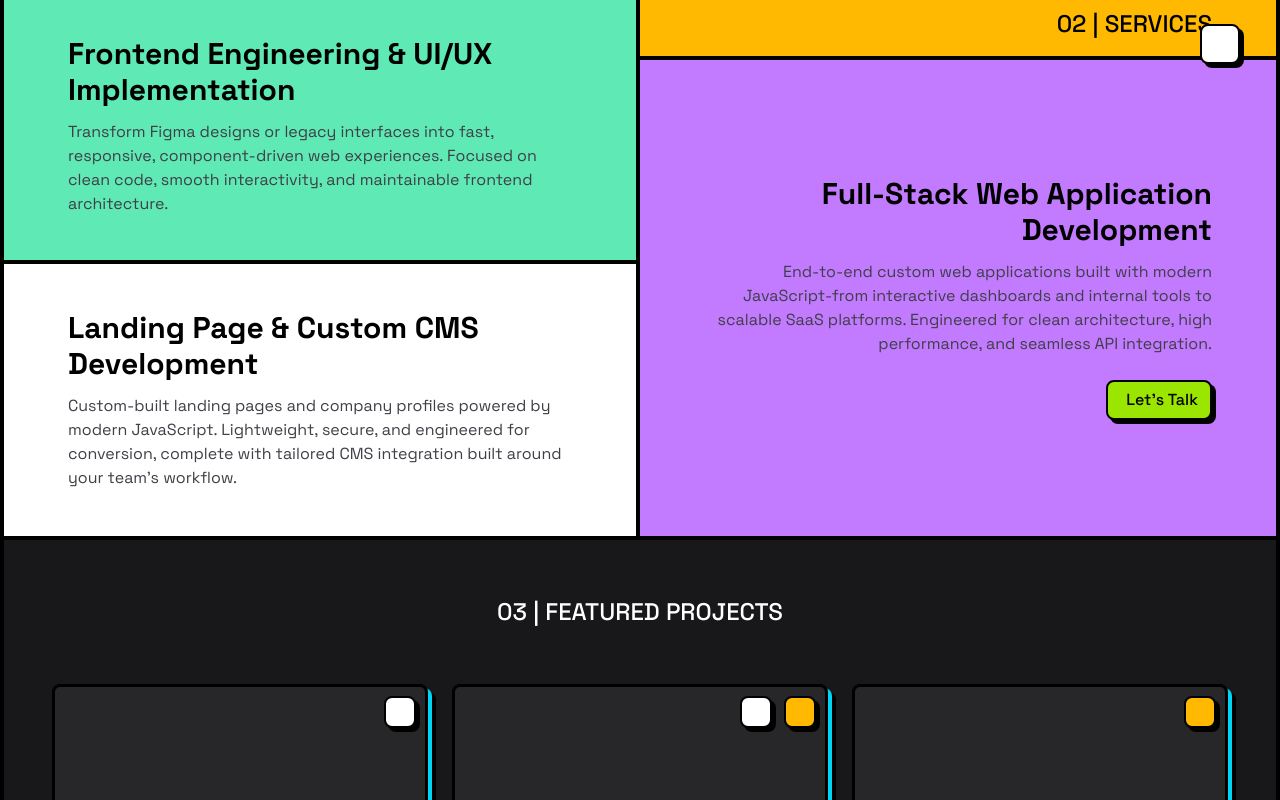
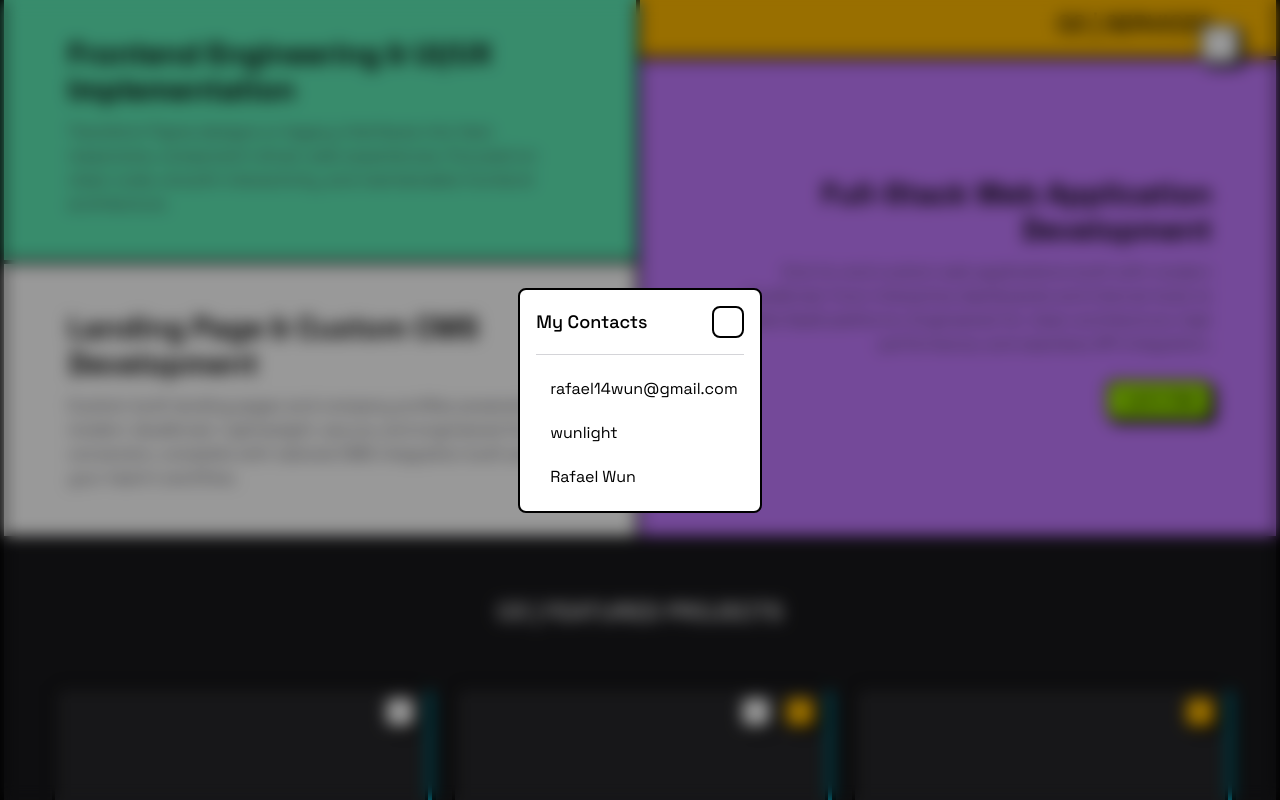
Before and after one commit to wunlight/yggdrasil, a Nuxt app: page / in a window 1280 px wide. Both pictures are taken after a click on the button "Let's Talk". Shown: the part 508-1308 px from the top of the page. Built offline with nearby package versions, Linux system fonts and the light colour scheme; what @iconify/tailwind4 would draw is missing.

Commit message:
feat: add contact dialog

```diff
--- /dev/null
+++ b/app/components/contact/dialog.vue
@@ -0,0 +1,55 @@
+<script setup lang="ts">
+const show = defineModel<boolean>({ default: false });
+
+const open = () => (show.value = true);
+const close = () => (show.value = false);
+</script>
+
+<template>
+  <slot name="trigger" :open="open" />
+
+  <div v-if="show" class="fixed inset-0 grid place-content-center bg-black/40 backdrop-blur z-99">
+    <div class="flex flex-col gap-4 p-4 bg-white border-2 rounded-lg">
+      <div class="flex items-center justify-between gap-4">
+        <p class="font-medium text-lg">My Contacts</p>
+        <UiButton
+          icon="icon-[tabler--x]"
+          severity="plain"
+          size="sm"
+          :raised="false"
+          squared
+          @click="close"
+        />
+      </div>
+
+      <hr class="border-zinc-300" />
+
+      <div class="flex flex-col gap-2">
+        <a
+          href="mailto:rafael14wun@gmail.com"
+          target="_blank"
+          class="flex items-center gap-2 p-1.5 hover:bg-purple-400 hover:outline-2 rounded"
+        >
+          <span class="icon-[tabler--mail] text-2xl" />
+          <span>rafael14wun@gmail.com</span>
+        </a>
+        <a
+          href="https://github.com/wunlight"
+          target="_blank"
+          class="flex items-center gap-2 p-1.5 hover:bg-purple-400 hover:outline-2 rounded"
+        >
+          <span class="icon-[tabler--brand-github] text-2xl" />
+          <span>wunlight</span>
+        </a>
+        <a
+          href="https://www.linkedin.com/in/rafael-wun-4411243a3"
+          target="_blank"
+          class="flex items-center gap-2 p-1.5 hover:bg-purple-400 hover:outline-2 rounded"
+        >
+          <span class="icon-[tabler--brand-linkedin] text-2xl" />
+          <span>Rafael Wun</span>
+        </a>
+      </div>
+    </div>
+  </div>
+</template>
--- a/app/components/home/services.vue
+++ b/app/components/home/services.vue
@@ -59,7 +59,16 @@ import { VIEW_WRAPPER_WIDTH } from "~/constants/preset";
           </p>
         </div>
         <div class="flex gap-3">
-          <UiButton label="Let's Talk" icon="icon-[tabler--phone]" severity="success" />
+          <ContactDialog>
+            <template #trigger="{ open }">
+              <UiButton
+                label="Let's Talk"
+                icon="icon-[tabler--phone]"
+                severity="success"
+                @click="open"
+              />
+            </template>
+          </ContactDialog>
         </div>
       </div>
     </div>
--- a/app/layouts/default.vue
+++ b/app/layouts/default.vue
@@ -1,8 +1,14 @@
 <script setup lang="ts">
 const showMenu = ref(false);
+const showContact = ref(false);
 
 const navTo = (path: string) => {
   navigateTo(path);
+  showMenu.value = false;
+};
+
+const openContact = () => {
+  showContact.value = true;
   showMenu.value = false;
 };
 
@@ -60,13 +66,21 @@ const scrollToTop = () => {
           @click="navTo('/projects')"
         />
         <!-- <UiButton label="Blog" severity="plain" :outlined="false" :raised="false" /> -->
-        <UiButton label="Contact" severity="plain" :outlined="false" :raised="false" />
+        <UiButton
+          label="Contact"
+          severity="plain"
+          :outlined="false"
+          :raised="false"
+          @click="openContact"
+        />
         <a href="/resume.pdf" target="_blank" rel="noopener noreferrer" @click="showMenu = false">
           <UiButton label="My Resume" severity="success" />
         </a>
       </div>
     </div>
   </Transition>
+
+  <ContactDialog v-model="showContact" />
 
   <div
     class="fixed right-6 xl:right-[max(0px,calc((100vw-1200px)/2))] bottom-6 z-30 opacity-0 invisible translate-y-4 transition-all duration-200"
```
